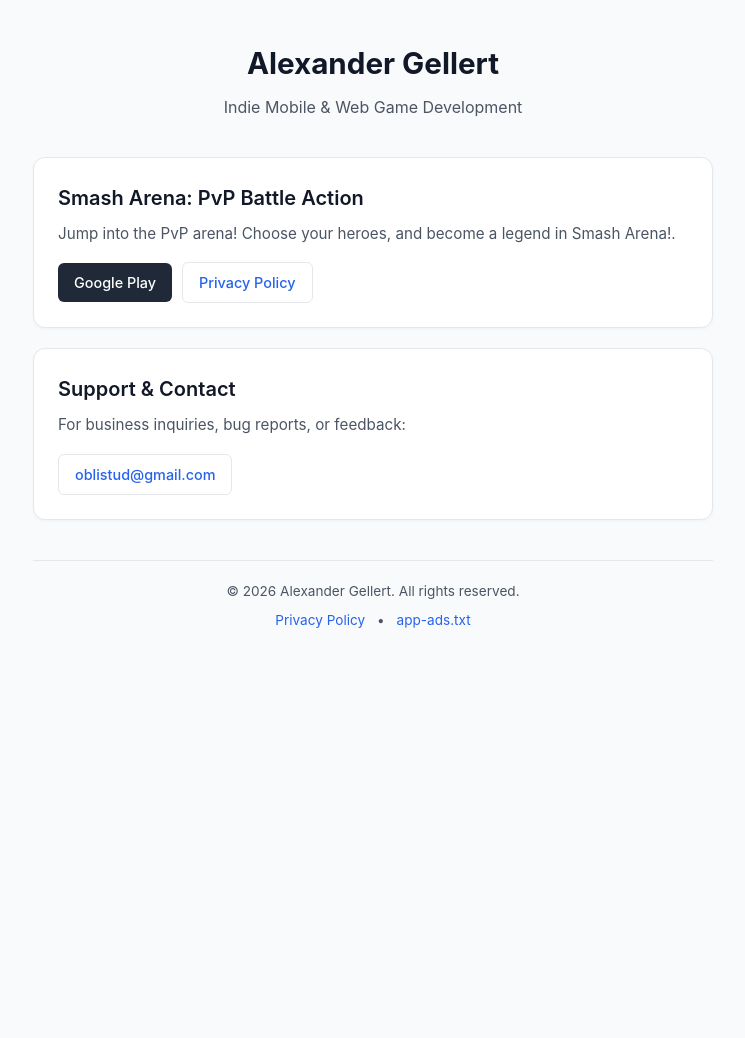
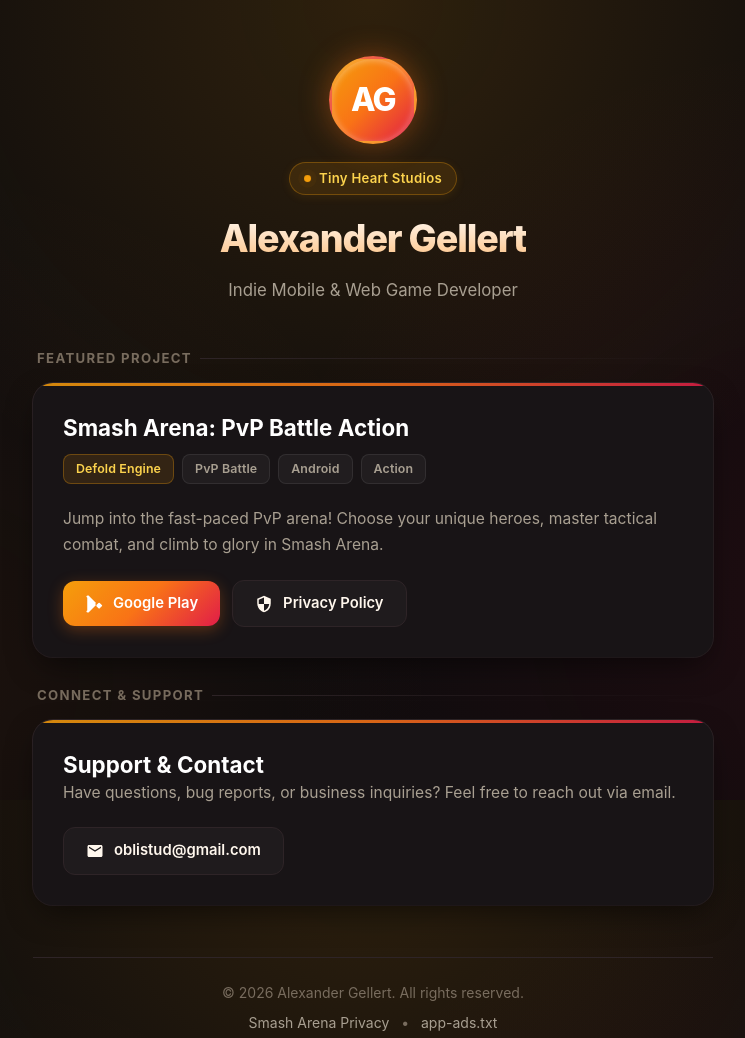
Before and after one commit to a-gellert/a-gellert.github.io, a plain HTML site: page index.html in a window 1280 px wide. Shown: the top 1038 px of the page, without its empty margins (267-1012 px from the left). Before the commit the page ends 800 px from the top, so only its background shows below. Drawn offline with Linux system fonts and the light colour scheme.

Commit message:
редизайн

```diff
--- a/index.html
+++ b/index.html
@@ -3,169 +3,82 @@
 <head>
     <meta charset="UTF-8">
     <meta name="viewport" content="width=device-width, initial-scale=1.0">
-    <title>Tiny Heart Studios — Web & Mobile Games</title>
-    <style>
-        :root {
-            --bg-color: #f9fafb;
-            --card-bg: #ffffff;
-            --text-main: #111827;
-            --text-muted: #4b5563;
-            --link-color: #2563eb;
-            --border-color: #e5e7eb;
-            --btn-bg: #1f2937;
-            --btn-text: #ffffff;
-        }
-
-        * {
-            box-sizing: border-box;
-        }
-
-        body {
-            font-family: -apple-system, BlinkMacSystemFont, "Segoe UI", Roboto, Helvetica, Arial, sans-serif;
-            background-color: var(--bg-color);
-            color: var(--text-main);
-            line-height: 1.6;
-            margin: 0;
-            padding: 40px 16px;
-        }
-
-        .container {
-            max-width: 680px;
-            margin: 0 auto;
-        }
-
-        header {
-            text-align: center;
-            margin-bottom: 36px;
-        }
-
-        h1 {
-            font-size: 1.85rem;
-            margin: 0 0 8px 0;
-        }
-
-        .subtitle {
-            font-size: 1rem;
-            color: var(--text-muted);
-            margin: 0;
-        }
-
-        .card {
-            background-color: var(--card-bg);
-            border: 1px solid var(--border-color);
-            border-radius: 12px;
-            padding: 24px;
-            margin-bottom: 20px;
-            box-shadow: 0 1px 3px rgba(0, 0, 0, 0.04);
-        }
-
-        .game-title {
-            font-size: 1.25rem;
-            font-weight: 600;
-            margin: 0 0 8px 0;
-        }
-
-        .game-desc {
-            color: var(--text-muted);
-            font-size: 0.95rem;
-            margin: 0 0 16px 0;
-        }
-
-        .links-row {
-            display: flex;
-            flex-wrap: wrap;
-            gap: 10px;
-            align-items: center;
-        }
-
-        .btn {
-            display: inline-block;
-            background-color: var(--btn-bg);
-            color: var(--btn-text);
-            text-decoration: none;
-            padding: 8px 16px;
-            border-radius: 6px;
-            font-size: 0.9rem;
-            font-weight: 500;
-            transition: opacity 0.15s;
-        }
-
-        .btn:hover {
-            opacity: 0.9;
-        }
-
-        .btn-outline {
-            background-color: transparent;
-            color: var(--link-color);
-            border: 1px solid var(--border-color);
-        }
-
-        .btn-outline:hover {
-            background-color: #f3f4f6;
-        }
-
-        footer {
-            margin-top: 40px;
-            padding-top: 20px;
-            border-top: 1px solid var(--border-color);
-            text-align: center;
-            font-size: 0.85rem;
-            color: var(--text-muted);
-        }
-
-        footer a {
-            color: var(--link-color);
-            text-decoration: none;
-            margin: 0 8px;
-        }
-
-        footer a:hover {
-            text-decoration: underline;
-        }
-    </style>
+    <title>Alexander Gellert — Indie Game Developer</title>
+    <link rel="stylesheet" href="style.css">
 </head>
 <body>
 
 <div class="container">
 
     <header>
+        <div class="avatar">AG</div>
+        <div class="status-pill">
+            <span class="status-dot"></span>
+            Tiny Heart Studios
+        </div>
         <h1>Alexander Gellert</h1>
-        <p class="subtitle">Indie Mobile & Web Game Development</p>
+        <p class="subtitle">Indie Mobile & Web Game Developer</p>
     </header>
+
+    <main>
+        <div class="section-title">Featured Project</div>
 
         <!-- Game Card -->
         <div class="card">
+            <div class="card-header">
                 <h2 class="game-title">Smash Arena: PvP Battle Action</h2>
+            </div>
+
+            <div class="tags-row">
+                <span class="tag tag-highlight">Defold Engine</span>
+                <span class="tag">PvP Battle</span>
+                <span class="tag">Android</span>
+                <span class="tag">Action</span>
+            </div>
+
             <p class="game-desc">
-            Jump into the PvP arena! Choose your heroes, and become a legend in Smash Arena!.
+                Jump into the fast-paced PvP arena! Choose your unique heroes, master tactical combat, and climb to glory in Smash Arena.
             </p>
+
             <div class="links-row">
                 <a href="https://play.google.com/store/apps/details?id=best.pvp.smasharena.battle" class="btn" target="_blank" rel="noopener">
+                    <svg viewBox="0 0 24 24" aria-hidden="true">
+                        <path d="M3.609 1.814L13.792 12 3.61 22.186a2.372 2.372 0 0 1-.61-1.616V3.43c0-.64.225-1.229.609-1.616zM15.206 13.414l2.766-2.766a1.18 1.18 0 0 1 1.67 0l2.744 2.744a1.18 1.18 0 0 1 0 1.67l-2.744 2.744a1.18 1.18 0 0 1-1.67 0l-2.766-2.766zM4.743 0.68L14.73 10.667l-2.35 2.35L1.758 2.395A2.378 2.378 0 0 1 4.743.68zM4.743 23.32a2.378 2.378 0 0 1-2.985-1.715l10.622-10.622 2.35 2.35L4.743 23.32z"/>
+                    </svg>
                     Google Play
                 </a>
                 <a href="smash_arena_privacy.html" class="btn btn-outline">
+                    <svg viewBox="0 0 24 24" aria-hidden="true">
+                        <path d="M12 1L3 5v6c0 5.55 3.84 10.74 9 12 5.16-1.26 9-5.45 9-12V5l-9-4zm0 10.99h7c-.53 4.12-3.28 7.79-7 8.94V12H5V6.3l7-3.11v8.8z"/>
+                    </svg>
                     Privacy Policy
                 </a>
             </div>
         </div>
 
+        <div class="section-title">Connect & Support</div>
+
         <!-- Support & Contact Card -->
         <div class="card">
             <h2 class="game-title">Support & Contact</h2>
             <p class="game-desc">
-            For business inquiries, bug reports, or feedback:
+                Have questions, bug reports, or business inquiries? Feel free to reach out via email.
             </p>
             <div class="links-row">
                 <a href="mailto:oblistud@gmail.com" class="btn btn-outline">
+                    <svg viewBox="0 0 24 24" aria-hidden="true">
+                        <path d="M20 4H4c-1.1 0-1.99.9-1.99 2L2 18c0 1.1.9 2 2 2h16c1.1 0 2-.9 2-2V6c0-1.1-.9-2-2-2zm0 4l-8 5-8-5V6l8 5 8-5v2z"/>
+                    </svg>
                     oblistud@gmail.com
                 </a>
             </div>
         </div>
+    </main>
 
     <footer>
         <div>© 2026 Alexander Gellert. All rights reserved.</div>
         <div style="margin-top: 8px;">
-            <a href="privacy.html">Privacy Policy</a> •
+            <a href="smash_arena_privacy.html">Smash Arena Privacy</a> •
             <a href="app-ads.txt">app-ads.txt</a>
         </div>
     </footer>
--- /dev/null
+++ b/style.css
@@ -0,0 +1,428 @@
+/* ==========================================================================
+   Alexander Gellert / Tiny Heart Studios — Warm Dark Theme Stylesheet
+   ========================================================================== */
+
+:root {
+    --bg-main: #0e0c0d;
+    --bg-card: #181416;
+    --bg-card-hover: #221c1f;
+    --border-color: #2e2427;
+    --border-highlight: #523933;
+
+    --text-primary: #fff7ed;
+    --text-secondary: #a89f91;
+    --text-muted: #786c5e;
+
+    --accent-orange: #f97316;
+    --accent-amber: #f59e0b;
+    --accent-rose: #e11d48;
+
+    --accent-color: #f97316;
+    --accent-hover: #ea580c;
+    --accent-gradient: linear-gradient(135deg, #f59e0b 0%, #f97316 50%, #e11d48 100%);
+    --accent-glow: rgba(249, 115, 22, 0.25);
+
+    --badge-bg: rgba(245, 158, 11, 0.12);
+    --badge-text: #fcd34d;
+    --badge-border: rgba(245, 158, 11, 0.3);
+
+    --radius-lg: 20px;
+    --radius-md: 12px;
+    --radius-sm: 8px;
+
+    --shadow-card: 0 12px 32px -8px rgba(0, 0, 0, 0.6), 0 0 0 1px var(--border-color);
+    --shadow-card-hover: 0 20px 40px -10px rgba(0, 0, 0, 0.8), 0 0 30px var(--accent-glow), 0 0 0 1px var(--border-highlight);
+
+    --transition-fast: 0.25s cubic-bezier(0.16, 1, 0.3, 1);
+}
+
+* {
+    box-sizing: border-box;
+    margin: 0;
+    padding: 0;
+}
+
+body {
+    font-family: -apple-system, BlinkMacSystemFont, "Segoe UI", Roboto, "Helvetica Neue", Arial, sans-serif;
+    background-color: var(--bg-main);
+    background-image:
+        radial-gradient(circle at 50% 0%, rgba(245, 158, 11, 0.14) 0%, transparent 55%),
+        radial-gradient(circle at 85% 75%, rgba(225, 29, 72, 0.08) 0%, transparent 45%),
+        radial-gradient(circle at 15% 85%, rgba(249, 115, 22, 0.06) 0%, transparent 40%);
+    background-attachment: fixed;
+    color: var(--text-primary);
+    line-height: 1.6;
+    min-height: 100vh;
+    padding: 56px 16px 72px 16px;
+    display: flex;
+    flex-direction: column;
+    align-items: center;
+}
+
+.container {
+    width: 100%;
+    max-width: 680px;
+    margin: 0 auto;
+}
+
+/* Header & Profile */
+header {
+    text-align: center;
+    margin-bottom: 44px;
+    display: flex;
+    flex-direction: column;
+    align-items: center;
+    position: relative;
+}
+
+.avatar {
+    width: 88px;
+    height: 88px;
+    border-radius: 50%;
+    background: var(--accent-gradient);
+    display: flex;
+    align-items: center;
+    justify-content: center;
+    font-size: 2rem;
+    font-weight: 800;
+    color: #ffffff;
+    box-shadow: 0 0 30px rgba(249, 115, 22, 0.4), inset 0 2px 6px rgba(255, 255, 255, 0.3);
+    margin-bottom: 18px;
+    border: 3px solid rgba(255, 255, 255, 0.12);
+    letter-spacing: -0.05em;
+    position: relative;
+}
+
+.status-pill {
+    display: inline-flex;
+    align-items: center;
+    gap: 8px;
+    background: var(--badge-bg);
+    color: var(--badge-text);
+    border: 1px solid var(--badge-border);
+    padding: 5px 14px;
+    border-radius: 9999px;
+    font-size: 0.825rem;
+    font-weight: 600;
+    margin-bottom: 14px;
+    letter-spacing: 0.02em;
+    box-shadow: 0 2px 10px rgba(245, 158, 11, 0.1);
+}
+
+.status-dot {
+    width: 7px;
+    height: 7px;
+    background-color: #f59e0b;
+    border-radius: 50%;
+    box-shadow: 0 0 10px #f59e0b;
+    animation: pulse 2s infinite;
+}
+
+@keyframes pulse {
+    0% { transform: scale(0.95); box-shadow: 0 0 0 0 rgba(245, 158, 11, 0.7); }
+    70% { transform: scale(1); box-shadow: 0 0 0 6px rgba(245, 158, 11, 0); }
+    100% { transform: scale(0.95); box-shadow: 0 0 0 0 rgba(245, 158, 11, 0); }
+}
+
+h1 {
+    font-size: 2.35rem;
+    font-weight: 800;
+    letter-spacing: -0.03em;
+    color: #ffffff;
+    margin-bottom: 8px;
+    background: linear-gradient(180deg, #ffffff 0%, #fdba74 100%);
+    -webkit-background-clip: text;
+    -webkit-text-fill-color: transparent;
+}
+
+.subtitle {
+    font-size: 1.05rem;
+    color: var(--text-secondary);
+    font-weight: 400;
+}
+
+/* Section Title */
+.section-title {
+    font-size: 0.825rem;
+    font-weight: 700;
+    text-transform: uppercase;
+    letter-spacing: 0.1em;
+    color: var(--text-muted);
+    margin-bottom: 14px;
+    margin-left: 4px;
+    display: flex;
+    align-items: center;
+    gap: 8px;
+}
+
+.section-title::after {
+    content: '';
+    flex: 1;
+    height: 1px;
+    background: linear-gradient(90deg, var(--border-color), transparent);
+}
+
+/* Card Styling */
+.card {
+    background: var(--bg-card);
+    border-radius: var(--radius-lg);
+    padding: 30px;
+    margin-bottom: 28px;
+    box-shadow: var(--shadow-card);
+    transition: transform var(--transition-fast), box-shadow var(--transition-fast), background var(--transition-fast);
+    position: relative;
+    overflow: hidden;
+}
+
+.card::before {
+    content: '';
+    position: absolute;
+    top: 0;
+    left: 0;
+    right: 0;
+    height: 3px;
+    background: var(--accent-gradient);
+    opacity: 0.85;
+}
+
+.card:hover {
+    transform: translateY(-3px);
+    box-shadow: var(--shadow-card-hover);
+    background: var(--bg-card-hover);
+}
+
+.card-header {
+    display: flex;
+    justify-content: space-between;
+    align-items: flex-start;
+    gap: 12px;
+    margin-bottom: 12px;
+}
+
+.game-title {
+    font-size: 1.4rem;
+    font-weight: 700;
+    color: #ffffff;
+    line-height: 1.3;
+}
+
+.game-desc {
+    color: var(--text-secondary);
+    font-size: 0.975rem;
+    line-height: 1.65;
+    margin-bottom: 22px;
+}
+
+/* Badges / Tech tags */
+.tags-row {
+    display: flex;
+    flex-wrap: wrap;
+    gap: 8px;
+    margin-bottom: 22px;
+}
+
+.tag {
+    background: rgba(255, 255, 255, 0.04);
+    border: 1px solid rgba(255, 255, 255, 0.08);
+    color: var(--text-secondary);
+    padding: 4px 12px;
+    border-radius: var(--radius-sm);
+    font-size: 0.775rem;
+    font-weight: 600;
+    letter-spacing: 0.01em;
+}
+
+.tag-highlight {
+    background: var(--badge-bg);
+    border-color: var(--badge-border);
+    color: var(--badge-text);
+}
+
+/* Links & Buttons */
+.links-row {
+    display: flex;
+    flex-wrap: wrap;
+    gap: 12px;
+    align-items: center;
+}
+
+.btn {
+    display: inline-flex;
+    align-items: center;
+    justify-content: center;
+    gap: 10px;
+    background: var(--accent-gradient);
+    color: #ffffff;
+    text-decoration: none;
+    padding: 11px 22px;
+    border-radius: var(--radius-md);
+    font-size: 0.925rem;
+    font-weight: 600;
+    transition: all var(--transition-fast);
+    border: none;
+    cursor: pointer;
+    box-shadow: 0 4px 15px rgba(249, 115, 22, 0.3);
+}
+
+.btn:hover {
+    transform: translateY(-2px);
+    box-shadow: 0 6px 20px rgba(249, 115, 22, 0.45);
+    filter: brightness(1.08);
+}
+
+.btn-outline {
+    background: rgba(255, 255, 255, 0.03);
+    color: var(--text-primary);
+    border: 1px solid var(--border-color);
+    box-shadow: none;
+}
+
+.btn-outline:hover {
+    background: rgba(245, 158, 11, 0.08);
+    border-color: rgba(245, 158, 11, 0.4);
+    color: #ffffff;
+    box-shadow: 0 4px 15px rgba(245, 158, 11, 0.15);
+    filter: none;
+}
+
+.btn svg {
+    width: 18px;
+    height: 18px;
+    fill: currentColor;
+    flex-shrink: 0;
+}
+
+/* Privacy Page Specifics */
+.privacy-container {
+    background: var(--bg-card);
+    border-radius: var(--radius-lg);
+    padding: 38px;
+    box-shadow: var(--shadow-card);
+    border: 1px solid var(--border-color);
+    position: relative;
+    overflow: hidden;
+}
+
+.privacy-container::before {
+    content: '';
+    position: absolute;
+    top: 0;
+    left: 0;
+    right: 0;
+    height: 3px;
+    background: var(--accent-gradient);
+}
+
+.privacy-container h1 {
+    font-size: 2rem;
+    margin-bottom: 8px;
+    -webkit-text-fill-color: initial;
+    color: #ffffff;
+}
+
+.privacy-date {
+    font-size: 0.875rem;
+    color: var(--text-muted);
+    margin-bottom: 32px;
+    padding-bottom: 16px;
+    border-bottom: 1px solid var(--border-color);
+}
+
+.privacy-container h2 {
+    font-size: 1.25rem;
+    color: #ffffff;
+    margin-top: 32px;
+    margin-bottom: 14px;
+    padding-bottom: 6px;
+    border-bottom: 1px solid var(--border-color);
+}
+
+.privacy-container p,
+.privacy-container li {
+    color: var(--text-secondary);
+    font-size: 0.95rem;
+    line-height: 1.7;
+}
+
+.privacy-container p {
+    margin-bottom: 16px;
+}
+
+.privacy-container ul {
+    padding-left: 20px;
+    margin-bottom: 20px;
+}
+
+.privacy-container li {
+    margin-bottom: 8px;
+}
+
+.privacy-container a {
+    color: var(--accent-amber);
+    text-decoration: none;
+    transition: color var(--transition-fast);
+}
+
+.privacy-container a:hover {
+    color: #ffffff;
+    text-decoration: underline;
+}
+
+.contact-box {
+    background: rgba(255, 255, 255, 0.03);
+    border: 1px solid var(--border-color);
+    padding: 20px;
+    border-radius: var(--radius-md);
+    margin-top: 20px;
+}
+
+.nav-back {
+    margin-bottom: 24px;
+    display: inline-block;
+}
+
+/* Footer */
+footer {
+    margin-top: 52px;
+    padding-top: 24px;
+    border-top: 1px solid var(--border-color);
+    text-align: center;
+    font-size: 0.875rem;
+    color: var(--text-muted);
+    width: 100%;
+}
+
+footer a {
+    color: var(--text-secondary);
+    text-decoration: none;
+    margin: 0 8px;
+    transition: color var(--transition-fast);
+}
+
+footer a:hover {
+    color: var(--accent-amber);
+}
+
+/* Responsive tweaks */
+@media (max-width: 600px) {
+    body {
+        padding: 36px 12px 52px 12px;
+    }
+
+    .card, .privacy-container {
+        padding: 22px;
+    }
+
+    h1 {
+        font-size: 1.85rem;
+    }
+
+    .links-row {
+        flex-direction: column;
+        align-items: stretch;
+    }
+
+    .btn {
+        width: 100%;
+    }
+}
```
Also changed, not shown: smash_arena_privacy.html (+21 -92 lines). Lines whose indentation alone changed are shown as unchanged.
